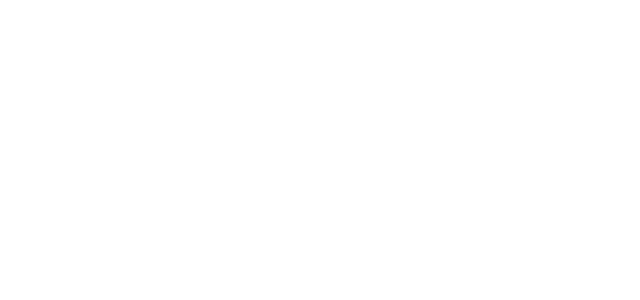
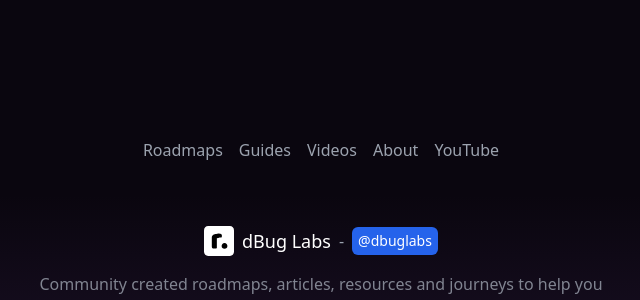
Before and after one commit to dBug-Labs/dbug-labs.tech, a React (Vite) app: page / in a window 1280 px wide. Shown: the part 2483-2783 px from the top of the page, without its empty margins (319-959 px from the left). Before the commit the page ends 1805 px from the top, so only its background shows below. Built offline with nearby package versions, Linux system fonts and the light colour scheme.

Commit message:
layout(footer): add footer

```diff
--- a/components/about/About.jsx
+++ b/components/about/About.jsx
@@ -1,37 +1,48 @@
-import aboutsvg from "./aboutsvg.svg" ;
-import vector1 from "./vector1.svg" ;
-import vector2 from "./vector2.svg" ;
-import vector3 from "./vector3.svg" ;
-import vector4 from "./vector4.svg" ;
+import aboutsvg from "./aboutsvg.svg";
+import vector1 from "./vector1.svg";
+import vector2 from "./vector2.svg";
+import vector3 from "./vector3.svg";
+import vector4 from "./vector4.svg";
 
 function About() {
   return (
-    <div className=" w-full  bg-black">
-
-
+    <div className=" w-full bg-[#0A060F]">
       <div className="flex flex-col sm:flex-col lg:flex-row justify-between">
         <div className="text-white w-[80%] smw-[80%] lg:w-[50%]">
-          <h1 className="text-white text-6xl pb-20 pl-16 pt-16 font-bold">ABOUT DBUG LABS</h1>
+          <h1 className="text-white text-6xl pb-20 pl-16 pt-16 font-bold">
+            ABOUT DBUG LABS
+          </h1>
           <h1 className="text-lg sm:text-lg lg:text-xl pl-16 pt-11">
-         dBug Labs, a student-run club dedicated to the art of debugging & testing! We are a group of passionate students interested in solving complex problems through effective debugging techniques. Our mission is to provide a supportive community for individuals who want to enhance their debugging skills and share their knowledge with others. We strive to create a fun and collaborative environment where students can collaborate to share ideas, work on projects, and learn from each other.
+            dBug Labs, a student-run club dedicated to the art of debugging &
+            testing! We are a group of passionate students interested in solving
+            complex problems through effective debugging techniques. Our mission
+            is to provide a supportive community for individuals who want to
+            enhance their debugging skills and share their knowledge with
+            others. We strive to create a fun and collaborative environment
+            where students can collaborate to share ideas, work on projects, and
+            learn from each other.
           </h1>
         </div>
 
         <div>
           <div className="hidden lg:flex w-full justify-between h-28 ">
-            <img className="relative"  src={vector3} alt="image" />
-            <img className="alig"  src={vector1} alt="image" />
+            <img className="relative" src={vector3} alt="image" />
+            <img className="alig" src={vector1} alt="image" />
           </div>
           <div className="flex w-full justify-center">
-            <img className="pr-0 sm:pr-48 lg:pr-16   " src={aboutsvg} alt="image" />
-            </div>
+            <img
+              className="pr-0 sm:pr-48 lg:pr-16   "
+              src={aboutsvg}
+              alt="image"
+            />
+          </div>
         </div>
       </div>
       <div className="hidden lg:flex w-full justify-between ">
-            <img  src={vector3} alt="image" />
-            <img  src={vector4} alt="image" />
-            <img  src={vector2} alt="image" />
-          </div>
+        <img src={vector3} alt="image" />
+        <img src={vector4} alt="image" />
+        <img src={vector2} alt="image" />
+      </div>
     </div>
   );
 }
--- a/components/events/Events.jsx
+++ b/components/events/Events.jsx
@@ -1,7 +1,7 @@
 function Events() {
   return (
-    <div>
-      <h1>This is Events</h1>
+    <div className="h-screen bg-[#0A060F] text-white">
+      <h1 className="text-6xl font-bold pt-20 pl-16">EVENTS</h1>
     </div>
   );
 }
--- a/components/footer/Footer.jsx
+++ b/components/footer/Footer.jsx
@@ -1,7 +1,89 @@
 function Footer() {
   return (
-    <div>
-      <h1>This is Footer</h1>
+    <div className="py-6 sm:py-16 bg-gradient-to-b from-[#0A060F] from-35% to-[#1D1129] pb-10 text-white">
+      <div className="container mx-auto">
+        <p className="flex font-medium flex-col gap-0 justify-center mb-8 sm:flex-row sm:gap-4 sm:mb-16 text-gray-400 items-center">
+          <a
+            href="/roadmaps"
+            className="hover:text-white py-1.5 px-2 sm:border-b-0 sm:px-0 sm:py-0 transition-colors border-b border-b-gray-700">
+            Roadmaps
+          </a>
+          <a
+            href="/guides"
+            className="hover:text-white py-1.5 px-2 sm:border-b-0 sm:px-0 sm:py-0 transition-colors border-b border-b-gray-700">
+            Guides
+          </a>
+          <a
+            href="/videos"
+            className="hover:text-white py-1.5 px-2 sm:border-b-0 sm:px-0 sm:py-0 transition-colors border-b border-b-gray-700">
+            Videos
+          </a>
+          <a
+            href="/about"
+            className="hover:text-white py-1.5 px-2 sm:border-b-0 sm:px-0 sm:py-0 transition-colors border-b border-b-gray-700">
+            About
+          </a>
+          <a
+            href="https://youtube.com/theroadmap?sub_confirmation=1"
+            className="hover:text-white py-1.5 px-2 sm:border-b-0 sm:px-0 sm:py-0 transition-colors"
+            target="_blank">
+            YouTube
+          </a>
+        </p>
+        <div
+          className="flex justify-center items-center flex-row sm:flex-row text-center px-2
+        ">
+          <div className="max-w-[600px]">
+            <p className="flex justify-center items-center text-md">
+              <a
+                href="/"
+                className="inline-flex items-center font-medium hover:text-gray-400 text-lg text-white transition-colors">
+                <svg
+                  viewBox="0 0 283 283"
+                  xmlns="http://www.w3.org/2000/svg"
+                  fill="#000"
+                  height={30}
+                  width={30}>
+                  <path
+                    d="M0 39C0 17.46 17.46 0 39 0h205c21.539 0 39 17.46 39 39v205c0 21.539-17.461 39-39 39H39c-21.54 0-39-17.461-39-39V39Z"
+                    fill="#fff"
+                  />
+                  <path d="M121.215 210.72c-1.867.56-4.854 1.12-8.96 1.68-3.92.56-8.027.84-12.32.84-4.107 0-7.84-.28-11.2-.84-3.174-.56-5.88-1.68-8.12-3.36s-4.014-3.92-5.32-6.72c-1.12-2.987-1.68-6.813-1.68-11.48v-84c0-4.293.746-7.933 2.24-10.92 1.68-3.173 4.013-5.973 7-8.4s6.626-4.573 10.92-6.44c4.48-2.053 9.24-3.827 14.28-5.32a106.176 106.176 0 0 1 15.68-3.36 95.412 95.412 0 0 1 16.24-1.4c8.96 0 16.053 1.773 21.28 5.32 5.226 3.36 7.84 8.96 7.84 16.8 0 2.613-.374 5.227-1.12 7.84-.747 2.427-1.68 4.667-2.8 6.72a133.1 133.1 0 0 0-12.04.56c-4.107.373-8.12.933-12.04 1.68s-7.654 1.587-11.2 2.52c-3.36.747-6.254 1.68-8.68 2.8v95.48zm45.172-22.4c0-7.84 2.426-14.373 7.28-19.6s11.48-7.84 19.88-7.84 15.026 2.613 19.88 7.84 7.28 11.76 7.28 19.6-2.427 14.373-7.28 19.6-11.48 7.84-19.88 7.84-15.027-2.613-19.88-7.84-7.28-11.76-7.28-19.6z" />
+                </svg>
+                <span className="ml-2">dBug Labs</span>
+              </a>
+              <span className="mx-2 text-gray-400">-</span>
+              <a
+                href="https://twitter.com/intent/user?screen_name=kamranahmedse"
+                className="px-1.5 bg-blue-600 font-regular hover:bg-blue-700 py-1 rounded-md text-sm"
+                target="_blank">
+                <span className="hidden sm:inline">@dbuglabs</span>
+                <span className="inline sm:hidden">Kamran Ahmed</span>
+              </a>
+            </p>
+            <p className="my-4 text-slate-300/60">
+              Community created roadmaps, articles, resources and journeys to
+              help you choose your path and grow in your career.
+            </p>
+            <div className="text-sm text-gray-400">
+              <p>
+                © roadmap.sh <span className="mx-1.5">·</span>
+                <a href="/about" className="hover:text-white">
+                  FAQs
+                </a>
+                <span className="mx-1.5">·</span>
+                <a href="/terms" className="hover:text-white">
+                  Terms
+                </a>
+                <span className="mx-1.5">·</span>
+                <a href="/privacy" className="hover:text-white">
+                  Privacy
+                </a>
+              </p>
+            </div>
+          </div>
+        </div>
+      </div>
     </div>
   );
 }
```
